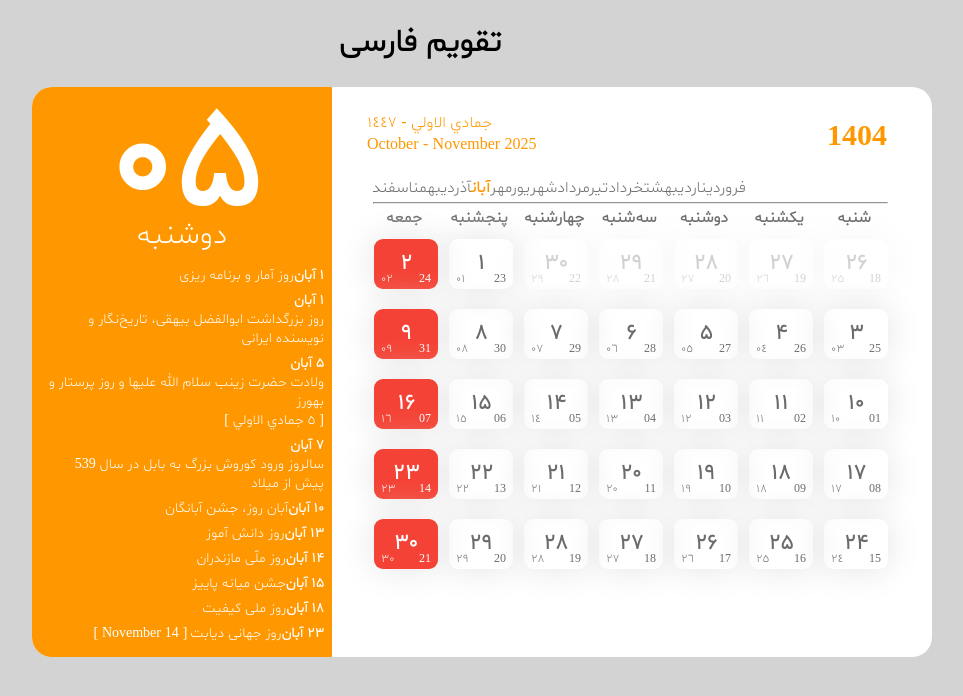
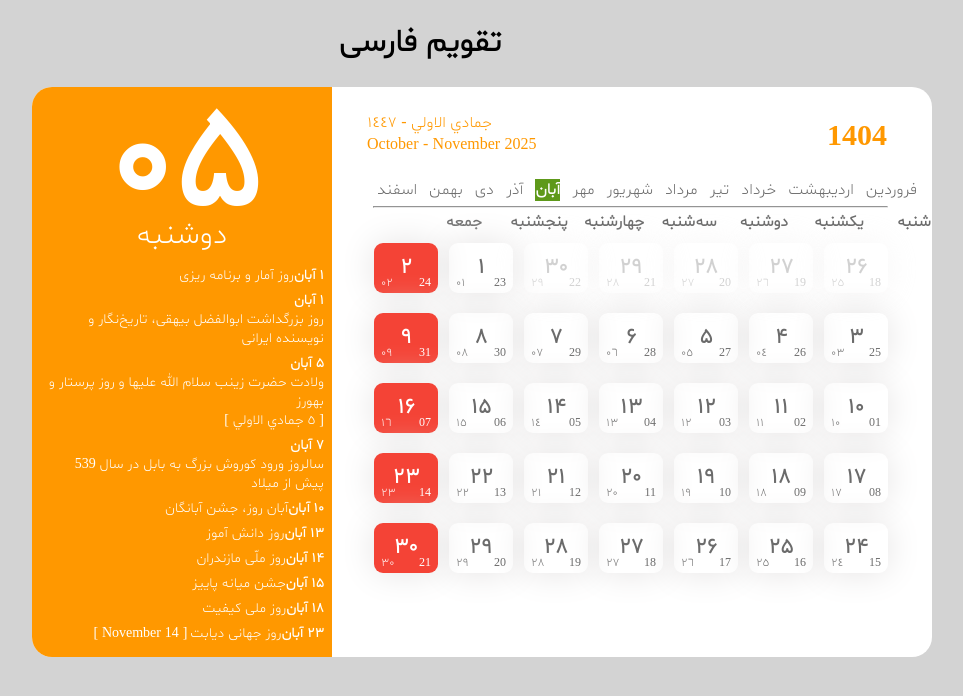
Before and after one commit to MaxShirinzad/Persian_Calendar_Desktop, a Vue app: page / in a window 1280 px wide. Shown: the top 696 px of the page, without its empty margins (220-1183 px from the left). Built offline with nearby package versions, Linux system fonts and the light colour scheme.

Commit message:
Edit view for months name

```diff
--- a/src/components/Calendar.vue
+++ b/src/components/Calendar.vue
@@ -32,6 +32,7 @@
           </template>
         </div>
 
+        <div class="months-container">
         <div class="months">
           <span
               v-for="(month, index) in monthLabels"
@@ -48,7 +49,9 @@
             {{ month }}
           </span>
         </div>
-        <hr class="month-line" />
+        </div>
+
+        <hr class="month-line"/>
 
         <div class="days">
           <ul class="weeks">
@@ -117,9 +120,9 @@
 </template>
 
 <script>
-import { ref, computed, onMounted, watch } from 'vue'
-import { calendarObject, metaYear, cssProperties } from '../utils/calendarData'
-import { dateUtils } from '../utils/dateUtils'
+import {ref, computed, onMounted, watch} from 'vue'
+import {calendarObject, metaYear, cssProperties} from '../utils/calendarData'
+import {dateUtils} from '../utils/dateUtils'
 
 export default {
   name: 'Calendar',
@@ -146,11 +149,11 @@ export default {
     onMounted(() => {
       const today = Date.now()
       todayFa.value = {
-        day: dateUtils.getDateFormat(today, { day: "2-digit" }),
-        month: dateUtils.getDateFormat(today, { month: "numeric" }),
-        monthTitle: dateUtils.getDateFormat(today, { month: "long" }),
-        year: dateUtils.getDateFormat(today, { year: "numeric" }),
-        dayWeek: dateUtils.getDateFormat(today, { weekday: "long" }),
+        day: dateUtils.getDateFormat(today, {day: "2-digit"}),
+        month: dateUtils.getDateFormat(today, {month: "numeric"}),
+        monthTitle: dateUtils.getDateFormat(today, {month: "long"}),
+        year: dateUtils.getDateFormat(today, {year: "numeric"}),
+        dayWeek: dateUtils.getDateFormat(today, {weekday: "long"}),
       }
       activeMonth.value = parseInt(todayFa.value.month)
       applySeasonStyles()
@@ -339,4 +342,52 @@ export default {
 
 <style scoped>
 
+.months-container {
+  padding: 2px 0;
+}
+
+.months {
+  display: flex;
+  flex-wrap: wrap;
+  justify-content: center;
+  gap: 12px;
+  direction: rtl;
+  max-width: 550px;
+}
+
+.month-item {
+  padding: 8px 16px;
+  cursor: pointer;
+  border-radius: 6px;
+  transition: all 0.3s ease;
+  background-color: #f8f9fa;
+  border: 1px solid #e9ecef;
+  min-width: 80px;
+  text-align: center;
+}
+
+.month-item:hover {
+  background-color: #e9ecef;
+  transform: translateY(-2px);
+}
+
+.active-season-cr {
+  background-color: #5e991a !important;
+  color: white !important;
+  border-color: #5e991a !important;
+}
+
+/* برای صفحه‌های کوچک */
+@media (max-width: 768px) {
+  .months {
+    gap: 8px;
+  }
+
+  .month-item {
+    padding: 6px 12px;
+    min-width: 70px;
+    font-size: 14px;
+  }
+}
+
 </style>
```
